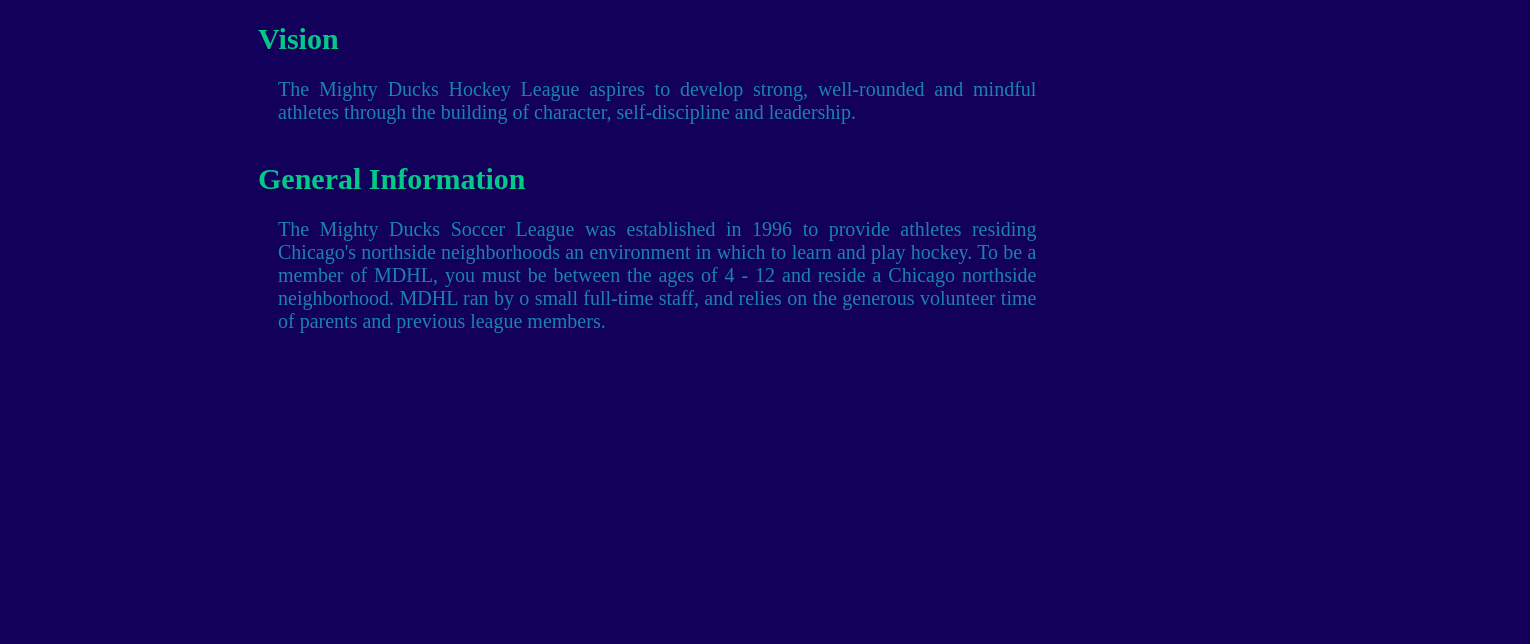
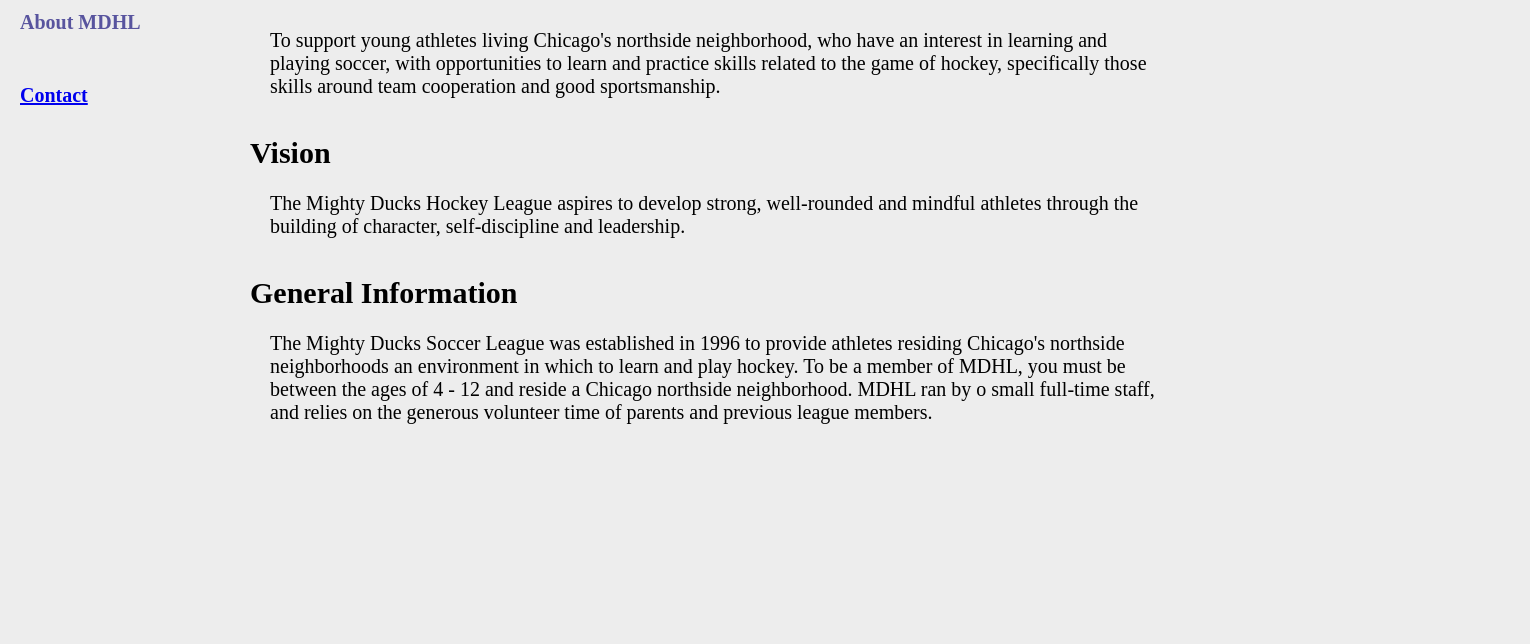
Before and after one commit to GeiMariana/MDHL-site, a plain HTML site: page MDHLSITE/MDHLsite/aboutMDHL.html in a window 1280 px wide. Shown: the part 844-1488 px from the top of the page, 1530 px wide, since content can reach past the window. Before the commit the page ends 1205 px from the top, so only its background shows below. Drawn offline with Linux system fonts and the light colour scheme.

Commit message:
hice cambios en el codigo

```diff
--- a/MDHLSITE/MDHLsite/aboutMDHL.html
+++ b/MDHLSITE/MDHLsite/aboutMDHL.html
@@ -6,9 +6,9 @@
     <meta name="viewport" content="width=device-width, initial-scale=1.0">
     <title>Mighty Ducks Hockey League</title>
     <link rel="shortcut icon" href="/assets/LogoMightyducks-01.png">
-    <!-- <link rel="stylesheet" href="style1.css"> -->
+    <link rel="stylesheet" href="style1.css">
     <!-- <link rel="stylesheet" href="./styles2.css"> -->
-    <link rel="stylesheet" href="./styles3.css">
+    <!-- <link rel="stylesheet" href="./styles3.css"> -->
 </head>
 <body>
     <header>
```
Also changed, not shown: MDHLSITE/MDHLsite/contact.html (+2 -2 lines).
